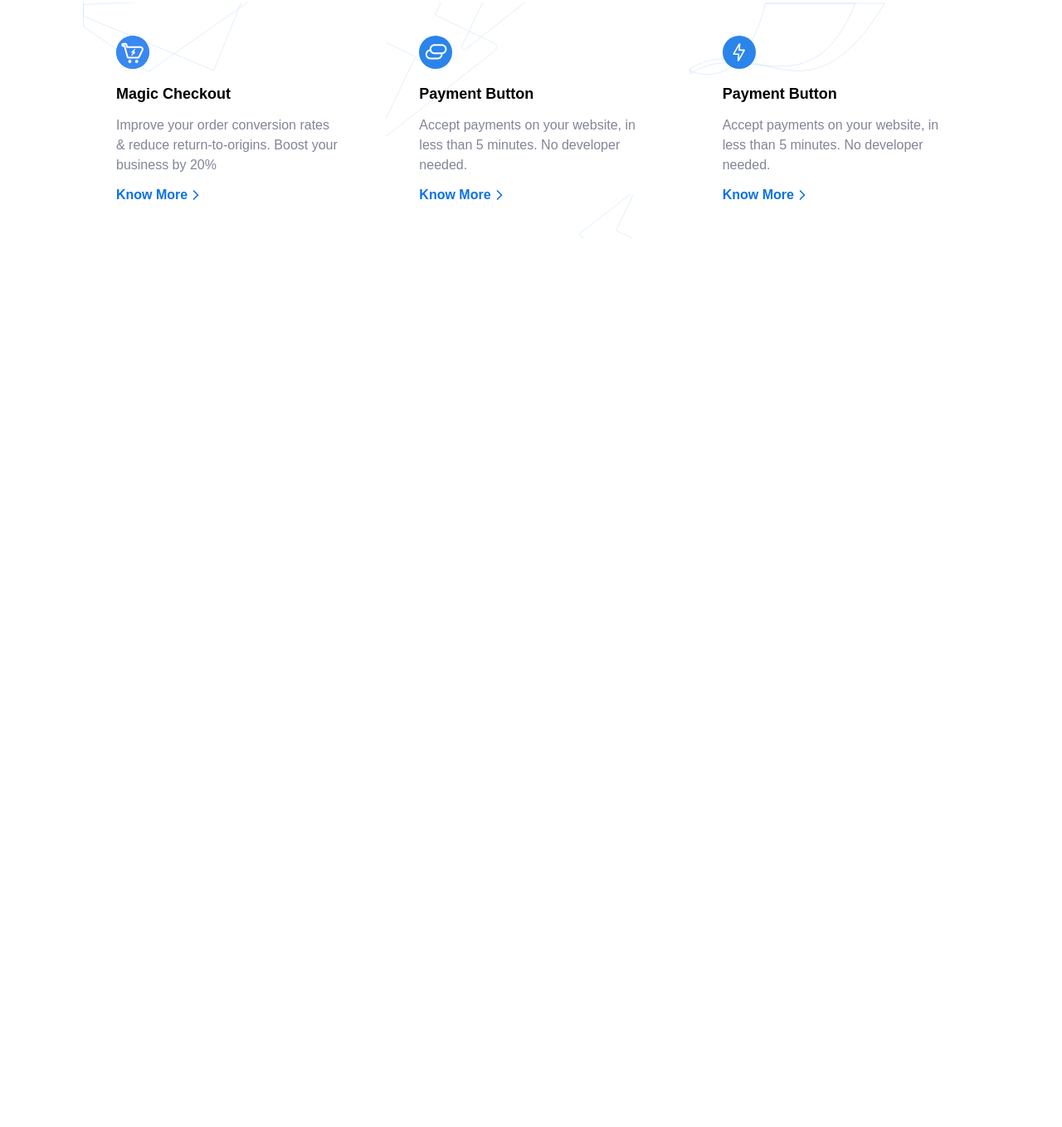
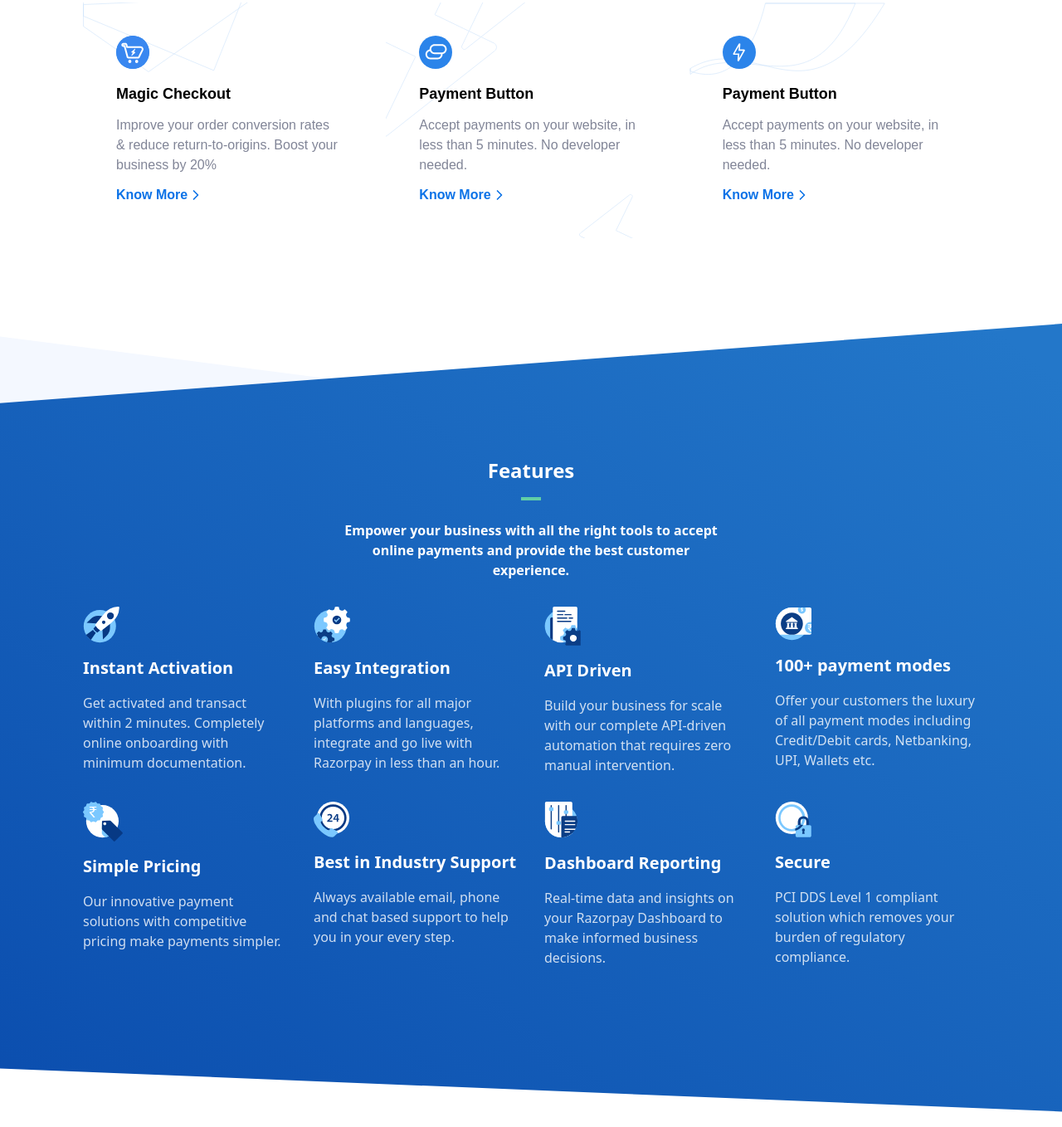
Before and after one commit to saisathwik22/razorpay-ui, a website built with Vite: page index.html in a window 1280 px wide. Shown: the part 4049-5407 px from the top of the page at 83% size. Before the commit the page ends 4336 px from the top, so only its background shows below. Built offline with nearby package versions, Linux system fonts and the light colour scheme.

Commit message:
Core features section completed. CodeStage - 6:50:00

```diff
--- a/index.html
+++ b/index.html
@@ -7,6 +7,13 @@
     <link rel="stylesheet" href="main.css" />
     <script src="https://unpkg.com/feather-icons"></script>
     <title>Razorpay</title>
+    <style>
+      .corefeaturesection {
+        background-size: 100% 100%;
+        padding-top: 12rem;
+        padding-bottom: 12rem;
+      }
+    </style>
   </head>
   <body>
     <!-- Navbar -->
@@ -1417,5 +1424,116 @@
         </div>
       </div>
     </section>
+
+    <!-- core features -->
+
+    <section
+      class="w-full bg-[url(/images/core-features-sectionBg.svg)] bg-no-repeat bg-cover mt-14 relative bg-center corefeaturesection"
+    >
+      <div class="relative w-11/12 max-w-[1080px] mx-auto pt-4">
+        <h2 class="font-sans-serif font-bold text-2xl text-center text-white">
+          Features
+        </h2>
+        <div class="w-6 h-1 bg-greenLight mx-auto mt-4 mb-6"></div>
+        <p
+          class="font-sans-serif font-semibold text-white text-center max-w-[450px] mx-auto"
+        >
+          Empower your business with all the right tools to accept online
+          payments and provide the best customer experience.
+        </p>
+
+        <!-- grid -->
+        <div class="grid grid-cols-4 gap-[2rem] mt-8">
+          <!-- card 1 -->
+          <div>
+            <img src="./images/instant-activation-icon.svg" alt="" />
+            <h3 class="font-sans-serif text-white text-xl my-4 font-bold">
+              Instant Activation
+            </h3>
+            <p class="font-sans-serif text-white text-[16px] opacity-80">
+              Get activated and transact within 2 minutes. Completely online
+              onboarding with minimum documentation.
+            </p>
+          </div>
+          <!-- card 2 -->
+          <div>
+            <img src="./images/easy-integration.svg" alt="" />
+            <h3 class="font-sans-serif text-white text-xl my-4 font-bold">
+              Easy Integration
+            </h3>
+            <p class="font-sans-serif text-white text-[16px] opacity-80">
+              With plugins for all major platforms and languages, integrate and
+              go live with Razorpay in less than an hour.
+            </p>
+          </div>
+          <!-- card 3 -->
+          <div>
+            <img src="./images/api-driven-icon.svg" alt="" />
+            <h3 class="font-sans-serif text-white text-xl my-4 font-bold">
+              API Driven
+            </h3>
+            <p class="font-sans-serif text-white text-[16px] opacity-80">
+              Build your business for scale with our complete API-driven
+              automation that requires zero manual intervention.
+            </p>
+          </div>
+          <!-- card 4 -->
+          <div>
+            <img src="./images/payment-modes.svg" alt="" />
+            <h3 class="font-sans-serif text-white text-xl my-4 font-bold">
+              100+ payment modes
+            </h3>
+            <p class="font-sans-serif text-white text-[16px] opacity-80">
+              Offer your customers the luxury of all payment modes including
+              Credit/Debit cards, Netbanking, UPI, Wallets etc.
+            </p>
+          </div>
+          <!-- card 5 -->
+          <div>
+            <img src="./images/simple-pricing.svg" alt="" />
+            <h3 class="font-sans-serif text-white text-xl my-4 font-bold">
+              Simple Pricing
+            </h3>
+            <p class="font-sans-serif text-white text-[16px] opacity-80">
+              Our innovative payment solutions with competitive pricing make
+              payments simpler.
+            </p>
+          </div>
+          <!-- card 6 -->
+          <div>
+            <img src="./images/industry-support-icon.svg" alt="" />
+            <h3 class="font-sans-serif text-white text-xl my-4 font-bold">
+              Best in Industry Support
+            </h3>
+            <p class="font-sans-serif text-white text-[16px] opacity-80">
+              Always available email, phone and chat based support to help you
+              in your every step.
+            </p>
+          </div>
+          <!-- card 7 -->
+          <div>
+            <img src="./images/dashboard-reporting-icon.svg" alt="" />
+            <h3 class="font-sans-serif text-white text-xl my-4 font-bold">
+              Dashboard Reporting
+            </h3>
+            <p class="font-sans-serif text-white text-[16px] opacity-80">
+              Real-time data and insights on your Razorpay Dashboard to make
+              informed business decisions.
+            </p>
+          </div>
+          <!-- card 8 -->
+          <div>
+            <img src="./images/secure-icon.svg" alt="" />
+            <h3 class="font-sans-serif text-white text-xl my-4 font-semibold">
+              Secure
+            </h3>
+            <p class="font-sans-serif text-white text-[16px] opacity-80">
+              PCI DDS Level 1 compliant solution which removes your burden of
+              regulatory compliance.
+            </p>
+          </div>
+        </div>
+      </div>
+    </section>
   </body>
 </html>
```
Also changed, not shown: images/api-driven-icon.svg (added), images/core-features-sectionBg.svg (added), images/dashboard-reporting-icon.svg (added), images/easy-integration.svg (added), images/industry-support-icon.svg (added), images/instant-activation-icon.svg (added), images/payment-modes.svg (added), images/secure-icon.svg (added), images/simple-pricing.svg (added).
